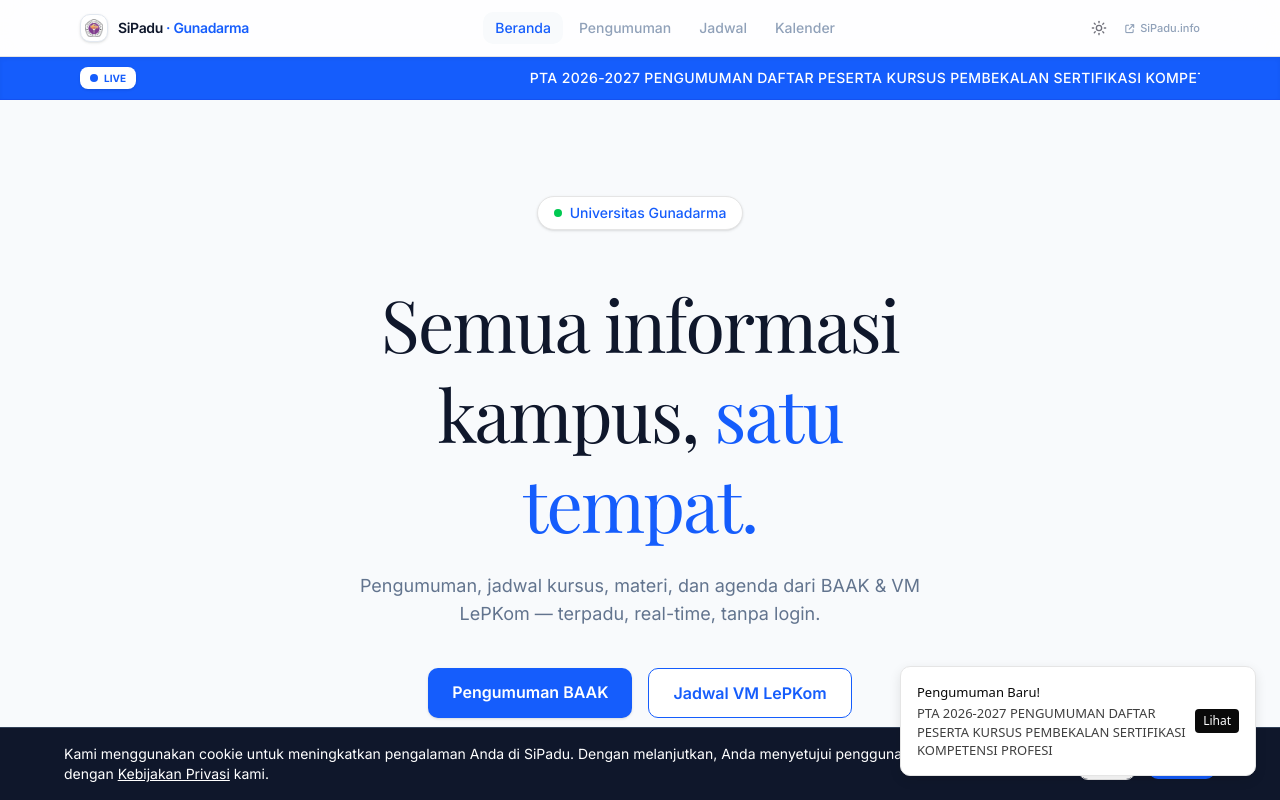
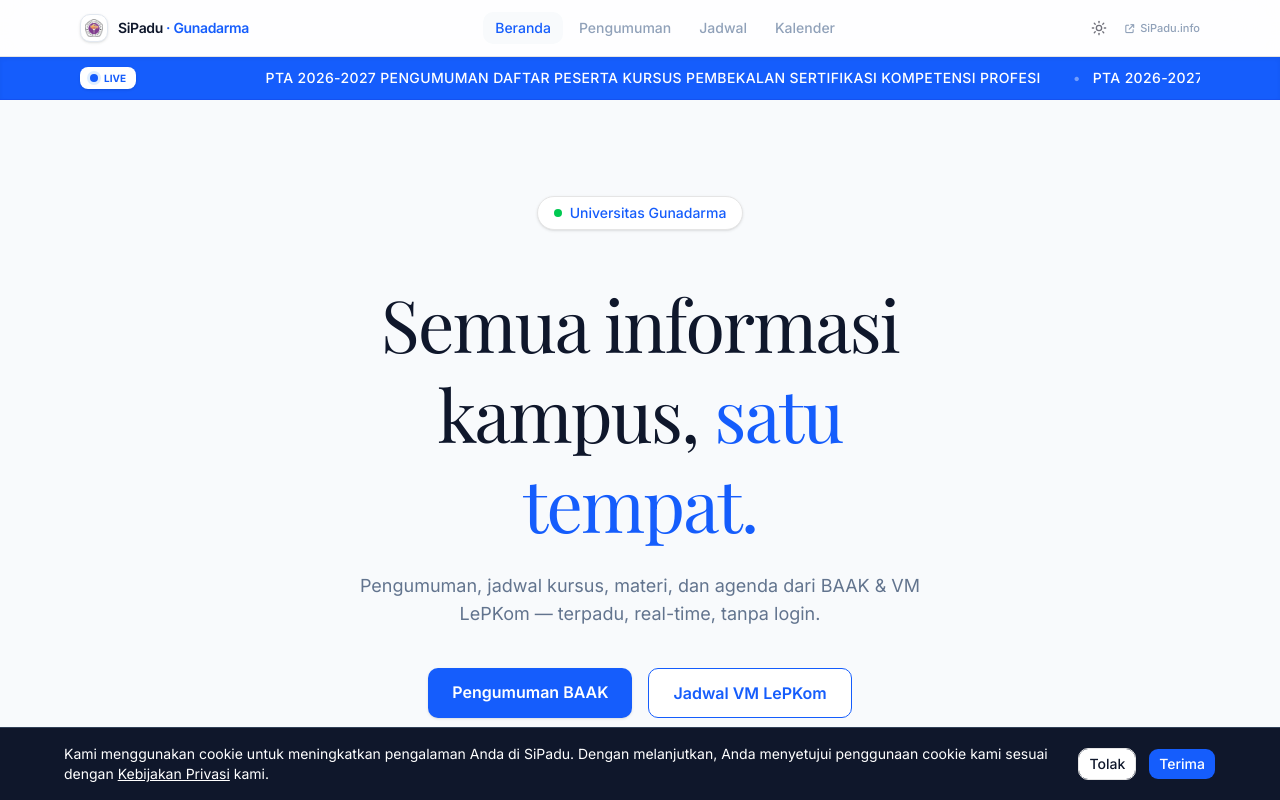
Before and after one commit to cxernlol/sipadu, a Next.js app: page /gunadarma in a window 1280 px wide. Shown: the top 800 px of the page. Built offline with nearby package versions, Linux system fonts and the light colour scheme; a web font is replaced by a local one.

Commit message:
feat: set up root layout, global styles, animation components, and FontAwesome assets

```diff
--- a/public/fontawesome/regular.css
+++ b/public/fontawesome/regular.css
@@ -3,4 +3,4 @@
  * License - https://fontawesome.com/license/free (Icons: CC BY 4.0, Fonts: SIL OFL 1.1, Code: MIT License)
  * Copyright 2024 Fonticons, Inc.
  */
-:host,:root{--fa-style-family-classic:"Font Awesome 6 Free";--fa-font-regular:normal 400 1em/1 "Font Awesome 6 Free"}@font-face{font-family:"Font Awesome 6 Free";font-style:normal;font-weight:400;font-display:swap;src:url(./fa-regular-400.woff2) format("woff2"),url(./fa-regular-400.ttf) format("truetype")}.fa-regular,.far{font-weight:400}
+:host,:root{--fa-style-family-classic:"Font Awesome 6 Free";--fa-font-regular:normal 400 1em/1 "Font Awesome 6 Free"}@font-face{font-family:"Font Awesome 6 Free";font-style:normal;font-weight:400;font-display:swap;src:url(./fa-regular-400.woff2) format("woff2")}.fa-regular,.far{font-weight:400}
--- a/public/fontawesome/solid.css
+++ b/public/fontawesome/solid.css
@@ -3,4 +3,4 @@
  * License - https://fontawesome.com/license/free (Icons: CC BY 4.0, Fonts: SIL OFL 1.1, Code: MIT License)
  * Copyright 2024 Fonticons, Inc.
  */
-:host,:root{--fa-style-family-classic:"Font Awesome 6 Free";--fa-font-solid:normal 900 1em/1 "Font Awesome 6 Free"}@font-face{font-family:"Font Awesome 6 Free";font-style:normal;font-weight:900;font-display:swap;src:url(./fa-solid-900.woff2) format("woff2"),url(./fa-solid-900.ttf) format("truetype")}.fa-solid,.fas{font-weight:900}
+:host,:root{--fa-style-family-classic:"Font Awesome 6 Free";--fa-font-solid:normal 900 1em/1 "Font Awesome 6 Free"}@font-face{font-family:"Font Awesome 6 Free";font-style:normal;font-weight:900;font-display:swap;src:url(./fa-solid-900.woff2) format("woff2")}.fa-solid,.fas{font-weight:900}
--- a/src/app/globals.css
+++ b/src/app/globals.css
@@ -135,3 +135,21 @@
   from { transform: translateX(100vw); }
   to { transform: translateX(-100%); }
 }
+
+@keyframes fade-in-up {
+  from {
+    opacity: 0;
+    transform: translateY(20px);
+  }
+  to {
+    opacity: 1;
+    transform: translateY(0);
+  }
+}
+
+@layer utilities {
+  .animate-fade-in-up {
+    animation: fade-in-up 0.5s cubic-bezier(0.21, 0.47, 0.32, 0.98) forwards;
+    opacity: 0;
+  }
+}
--- a/src/app/layout.tsx
+++ b/src/app/layout.tsx
@@ -70,6 +70,11 @@
 
 import { ThemeProvider } from "@/components/ThemeProvider";
 
+import "../../public/fontawesome/fontawesome.css";
+import "../../public/fontawesome/solid.css";
+import "../../public/fontawesome/regular.css";
+import "../../public/fontawesome/brands.css";
+
 export default function RootLayout({
   children,
 }: Readonly<{
@@ -77,12 +82,6 @@
 }>) {
   return (
     <html lang="id" suppressHydrationWarning>
-      <head>
-        <link rel="stylesheet" precedence="default" href="/fontawesome/fontawesome.css" />
-        <link rel="stylesheet" precedence="default" href="/fontawesome/solid.css" />
-        <link rel="stylesheet" precedence="default" href="/fontawesome/regular.css" />
-        <link rel="stylesheet" precedence="default" href="/fontawesome/brands.css" />
-      </head>
       <body className={`${inter.variable} ${playfair.variable} font-sans antialiased bg-slate-50 dark:bg-slate-950 text-slate-900 dark:text-slate-50 min-h-screen flex flex-col`}>
         <script
           type="application/ld+json"
--- a/src/app/template.tsx
+++ /dev/null
@@ -1,23 +0,0 @@
-"use client";
-
-import { motion, AnimatePresence } from "framer-motion";
-import { usePathname } from "next/navigation";
-
-export default function Template({ children }: { children: React.ReactNode }) {
-  const pathname = usePathname();
-
-  return (
-    <AnimatePresence mode="wait">
-      <motion.div
-        key={pathname}
-        initial={{ opacity: 0, y: 10 }}
-        animate={{ opacity: 1, y: 0 }}
-        exit={{ opacity: 0, y: -10 }}
-        transition={{ duration: 0.4, ease: "easeOut" }}
-        className="w-full h-full flex-1 flex flex-col"
-      >
-        {children}
-      </motion.div>
-    </AnimatePresence>
-  );
-}
--- a/src/components/AnimateIn.tsx
+++ b/src/components/AnimateIn.tsx
@@ -1,6 +1,3 @@
-"use client";
-
-import { motion } from "framer-motion";
 import { ReactNode } from "react";
 
 interface AnimateInProps {
@@ -11,51 +8,28 @@
 
 export function AnimateIn({ children, delay = 0, className = "" }: AnimateInProps) {
   return (
-    <motion.div
-      initial={{ opacity: 0, y: 20 }}
-      animate={{ opacity: 1, y: 0 }}
-      transition={{
-        duration: 0.5,
-        delay: delay,
-        ease: [0.21, 0.47, 0.32, 0.98] // custom easing for smoothness
-      }}
-      className={className}
+    <div
+      className={`animate-fade-in-up ${className}`}
+      style={{ animationDelay: `${delay}s` }}
     >
       {children}
-    </motion.div>
+    </div>
   );
 }
 
 export function StaggerContainer({ children, className = "" }: { children: ReactNode, className?: string }) {
   return (
-    <motion.div
-      initial="hidden"
-      animate="show"
-      variants={{
-        hidden: {},
-        show: {
-          transition: {
-            staggerChildren: 0.1
-          }
-        }
-      }}
-      className={className}
-    >
+    <div className={className}>
       {children}
-    </motion.div>
+    </div>
   );
 }
 
 export function StaggerItem({ children, className = "" }: { children: ReactNode, className?: string }) {
+  // CSS stagger can be applied via child index if needed, but for simplicity we rely on native CSS
   return (
-    <motion.div
-      variants={{
-        hidden: { opacity: 0, y: 20 },
-        show: { opacity: 1, y: 0, transition: { type: "spring", stiffness: 300, damping: 24 } }
-      }}
-      className={className}
-    >
+    <div className={`animate-fade-in-up ${className}`}>
       {children}
-    </motion.div>
+    </div>
   );
 }
```
Also changed, not shown: public/fontawesome/brands.css.
